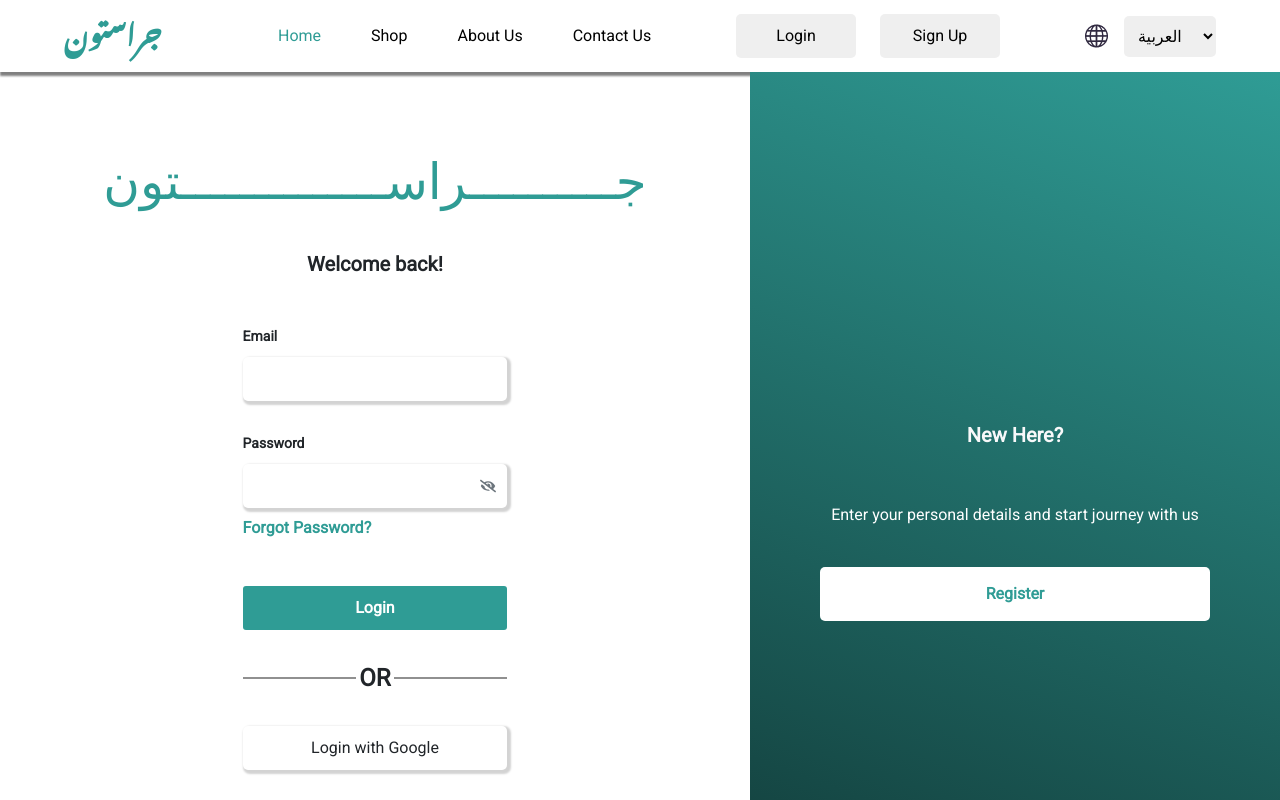
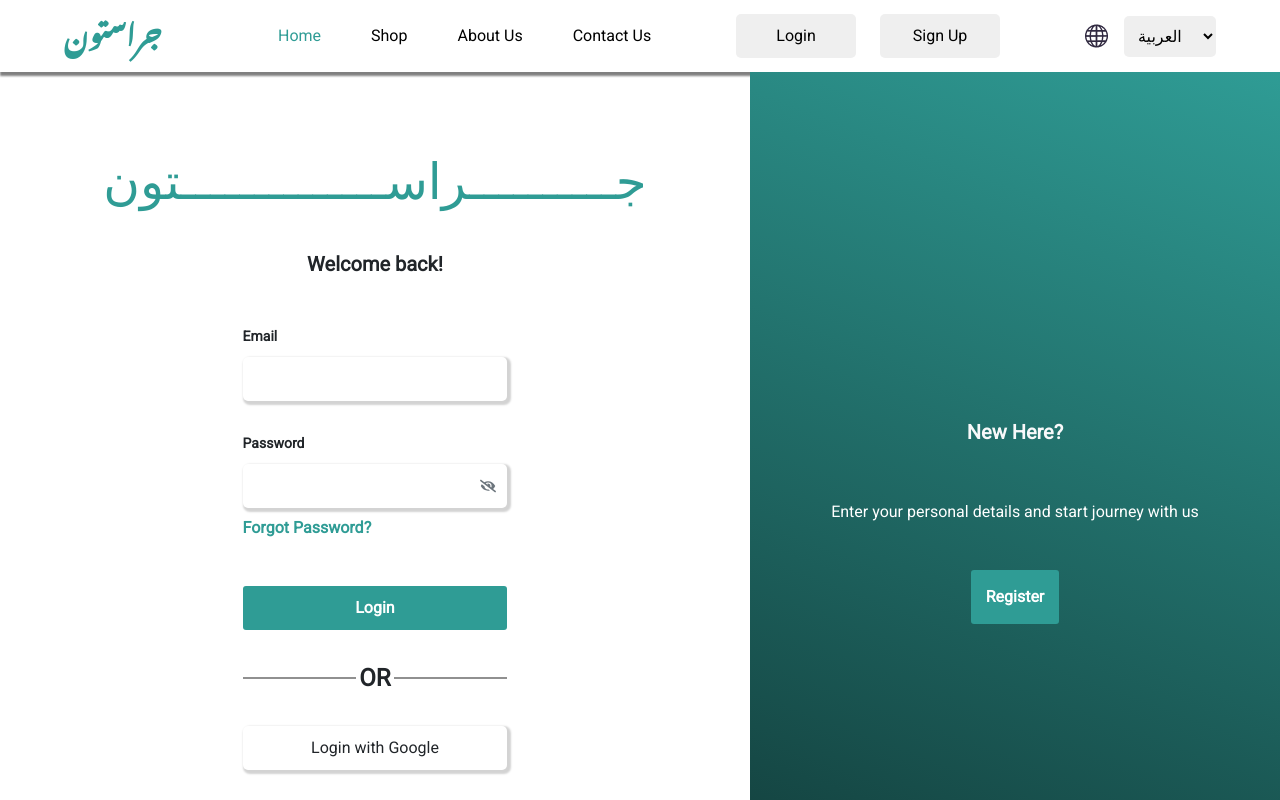
Before and after one commit to REACH-dealing/Graston-Frontend, a React (Create React App) app: page /LoginPage in a window 1280 px wide. Shown: the top 800 px of the page. Built offline with nearby package versions, Linux system fonts and the light colour scheme; a web font is replaced by a local one.

Commit message:
deployment

```diff
--- a/package.json
+++ b/package.json
@@ -16,6 +16,7 @@
     "formik": "^2.4.6",
     "i18next": "^23.12.2",
     "i18next-browser-languagedetector": "^8.0.0",
+    "js-cookie": "^3.0.5",
     "react": "^18.3.1",
     "react-bootstrap": "^2.10.4",
     "react-dom": "^18.3.1",
@@ -25,6 +26,7 @@
     "react-router-dom": "^6.26.0",
     "react-scripts": "5.0.1",
     "redux": "^5.0.1",
+    "serve": "^14.2.3",
     "web-vitals": "^2.1.4",
     "yup": "^1.4.0"
   },
--- a/src/api/userApi/authApi.js
+++ b/src/api/userApi/authApi.js
@@ -1,4 +1,7 @@
-import { axiosInstance } from "../../utils/axiosInstance";
+import {
+  axiosInstance,
+  axiosInstanceWithAuth,
+} from "../../utils/axiosInstance";
 
 // User related end points
 
@@ -41,7 +44,7 @@ export const registerNurseApi = async (newUser) => {
 // logout - end point
 export const logout = async () => {
   try {
-    const response = await axiosInstance.post("/auth/logout");
+    const response = await axiosInstanceWithAuth.post("/auth/logout");
     return response.data;
   } catch (error) {
     console.log("Error logging out", error.message);
--- a/src/pages/LoginPage/LoginPage.js
+++ b/src/pages/LoginPage/LoginPage.js
@@ -4,10 +4,13 @@ import { Button } from "react-bootstrap";
 import MintButton from "../../Common/MintButton";
 import LightBtn from "../../Common/LightBtn";
 import { Link } from "react-router-dom";
-import { loginApi } from "../../api/userApi/authApi";
+import { loginApi, logout } from "../../api/userApi/authApi";
 import { FaEye, FaEyeSlash } from "react-icons/fa";
 import { Formik, Form, Field, ErrorMessage } from "formik";
 import * as Yup from "yup";
+import { getPatientData } from "../../api/userApi/profileApi";
+import { Cookie } from "@mui/icons-material";
+import Cookies from "js-cookie";
 
 function LoginPage() {
   const [passwordVisible, setPasswordVisible] = useState(false);
@@ -37,12 +40,21 @@ function LoginPage() {
       console.log(response);
       setLoading(false);
       localStorage.setItem("access", response.data.access);
-      sessionStorage.setItem("access", response.data.access);
+      console.log(response.data.access);
+      // console.log(document.cookie);
+      // sessionStorage.setItem("access", response.data.access);
     } catch (error) {
       console.log(error.message);
       alert("Email or Password are incorrect");
       setLoading(false);
     }
+  };
+
+  const handleLogout = () => {
+    // const response = await logout();
+    // console.log(response);
+    const csrf = Cookies.get("access");
+    console.log(csrf);
   };
 
   return (
@@ -121,11 +133,11 @@ function LoginPage() {
           <p className="text-center fw-lighter mt-5">
             Enter your personal details and start journey with us{" "}
           </p>
-          <Link to={"/RegisterPage"} className="mt-4">
-            <div className="loginBtn">
-              <LightBtn text={"Register"} />
-            </div>
-          </Link>
+          {/* <Link to={"/RegisterPage"} className="mt-4"> */}
+          <div className="loginBtn">
+            <MintButton text={"Register"} onClick={handleLogout} />
+          </div>
+          {/* </Link> */}
         </div>
       </div>
     </div>
--- a/src/utils/axiosInstance.js
+++ b/src/utils/axiosInstance.js
@@ -6,10 +6,11 @@ import axios from "axios";
 export const axiosInstance = axios.create({
   baseURL: `https://graston-backend-production.up.railway.app`,
   timeout: 10000,
-  // withCredentials: true,
+  withCredentials: true,
   headers: {
     "Content-Type": "application/json",
-    Authorization: `${localStorage.getItem("access")}`,
+    // Authorization: `${localStorage.getItem("access")}`,
+    // "X-CSRFToken": `${getCSRFToken()}`,
   },
 });
 
@@ -17,9 +18,10 @@ export const axiosInstance = axios.create({
 export const axiosInstanceWithAuth = axios.create({
   baseURL: `https://graston-backend-production.up.railway.app`,
   timeout: 10000,
-  // withCredentials: true,
+  withCredentials: true,
   headers: {
     "Content-Type": "application/json",
     Authorization: `${localStorage.getItem("access")}`,
+    // "X-CSRFToken": getCSRFToken(),
   },
 });
```
Also changed, not shown: 1 other file (tests, documents, lock files or other folders).
